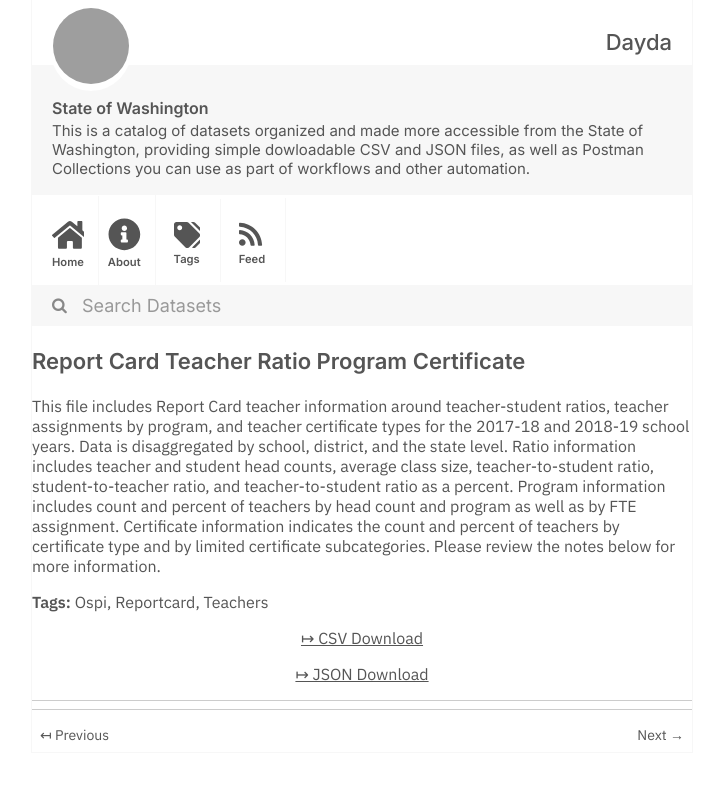
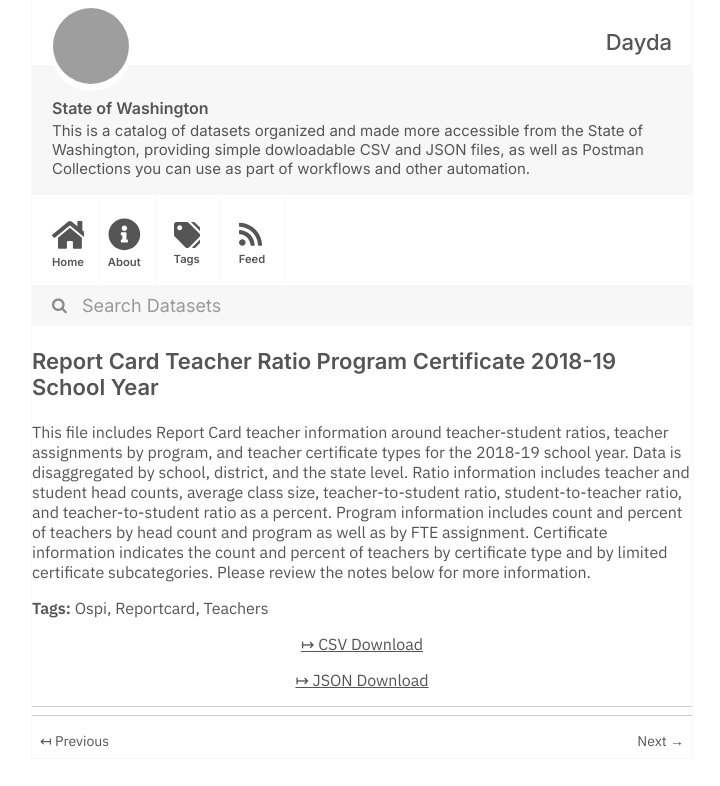
Before and after one commit to dayda-entities/state-of-washington, a Jekyll site: the page built from _posts/2020-11-10-report-card-teacher-ratio-prog.md, in a window 1280 px wide, cut to the strip 0-786 px from the top of the page. Shown: the whole strip, without its empty margins (278-998 px from the left). Built offline with Jekyll 4.4.1, drawn with Linux system fonts in a browser that asks for light colours; grey boxes are pictures that could not be loaded.

Commit message:
Publish Data

```diff
--- a/_posts/2020-11-10-report-card-teacher-ratio-prog.md
+++ b/_posts/2020-11-10-report-card-teacher-ratio-prog.md
@@ -1,7 +1,7 @@
 ---
-title: Report Card Teacher Ratio Program Certificate
-created: '2020-11-10T17:19:47.612921'
-modified: '2020-11-10T17:19:47.612928'
+title: Report Card Teacher Ratio Program Certificate 2018-19 School Year
+created: '2020-11-10T17:21:31.096639'
+modified: '2020-11-10T17:21:31.096650'
 state: active
 type: dataset
 tags:
@@ -10,9 +10,9 @@ tags:
   - Teachers
 groups:
   - Local Government
-csv_url: 'https://data.wa.gov/api/views/48sv-aigs/rows.csv?accessType=DOWNLOAD'
-json_url: 'https://data.wa.gov/api/views/48sv-aigs/rows.json?accessType=DOWNLOAD'
+csv_url: 'https://data.wa.gov/api/views/ue2c-v89h/rows.csv?accessType=DOWNLOAD'
+json_url: 'https://data.wa.gov/api/views/ue2c-v89h/rows.json?accessType=DOWNLOAD'
 layout: post
 
 ---
-This file includes Report Card teacher information around teacher-student ratios, teacher assignments by program, and teacher certificate types for the 2017-18 and 2018-19 school years. Data is disaggregated by school, district, and the state level. Ratio information includes teacher and student head counts, average class size, teacher-to-student ratio, student-to-teacher ratio, and teacher-to-student ratio as a percent. Program information includes count and percent of teachers by head count and program as well as by FTE assignment. Certificate information indicates the count and percent of teachers by certificate type and by limited certificate subcategories. Please review the notes below for more information.
+This file includes Report Card teacher information around teacher-student ratios, teacher assignments by program, and teacher certificate types for the 2018-19 school year. Data is disaggregated by school, district, and the state level. Ratio information includes teacher and student head counts, average class size, teacher-to-student ratio, student-to-teacher ratio, and teacher-to-student ratio as a percent. Program information includes count and percent of teachers by head count and program as well as by FTE assignment. Certificate information indicates the count and percent of teachers by certificate type and by limited certificate subcategories. Please review the notes below for more information.
```
